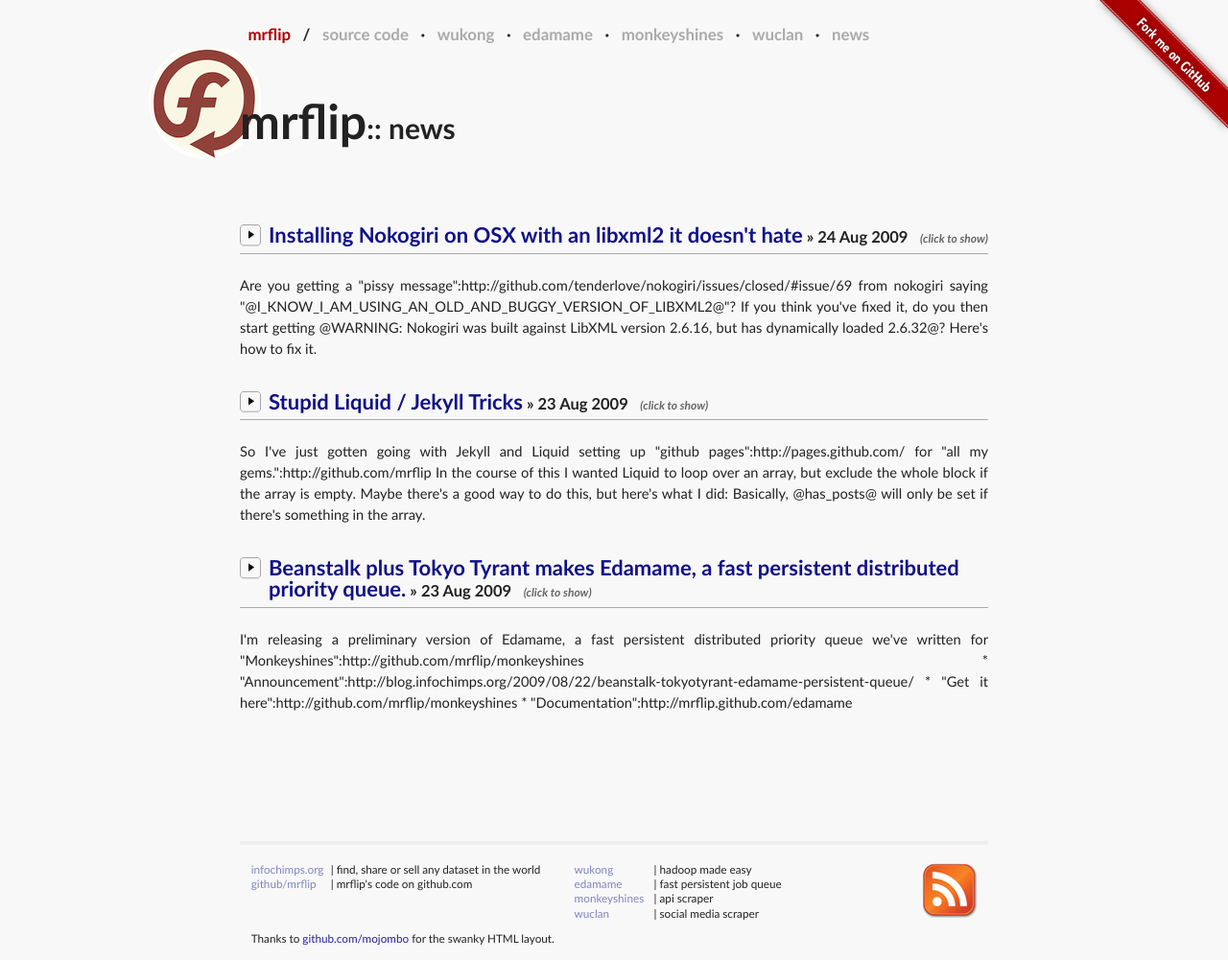
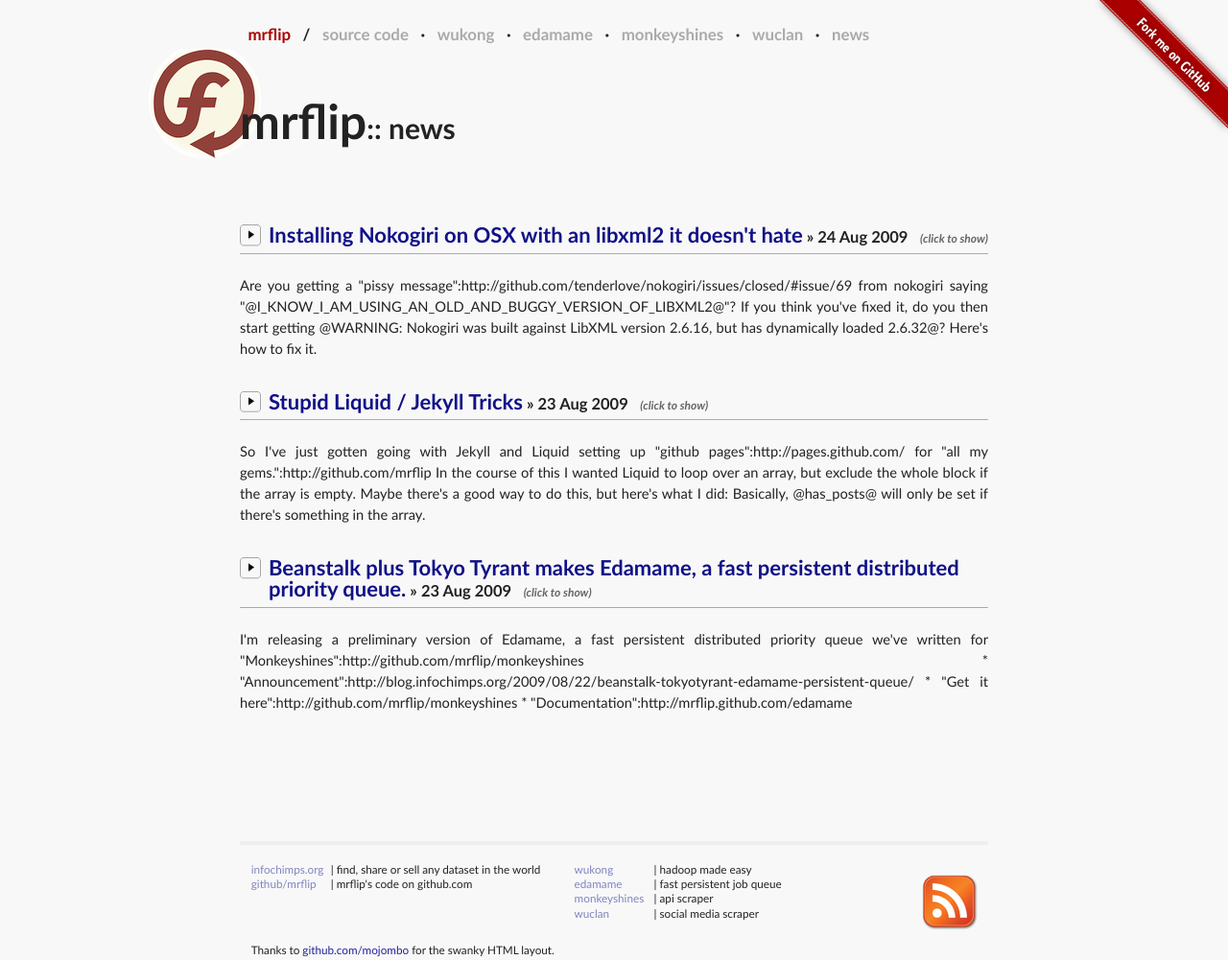
Before and after one commit to mrflip/mrflip.github.com, a Jekyll site: the page built from news.html, in a window 1280 px wide. Shown: the whole page at 96% size. Built offline with Jekyll 4.4.1, drawn with Linux system fonts in a browser that asks for light colours; nearby versions of some CDN libraries; Markdown is read by kramdown in place of the engine named in the settings.

Commit message:
Fixing markup

```diff
--- a/_layouts/default.html
+++ b/_layouts/default.html
@@ -37,7 +37,7 @@
   {% endif %}
   {{ content | textilize }}
 
-  <br class="clear">
+  <br class="clear"/>
 
   <div id="footer">
     <div class="contact list aligned">
@@ -57,7 +57,7 @@
     <div class="rss">
       <!-- http://feeds.feedburner.com/{{ site.gemuser }}-github-com-{{ site.gemname }} -->
       <!-- <a href="http://feeds.feedburner.com/{{ site.gemuser }}-github-com/{{ site.gemname }}" title="{{ site.gemuser }}/{{ site.gemname }} news" /> -->
-      <a href="atom.xml"><img src="/images/rss.png" alt="Subscribe to RSS Feed" /></a>
+      <p><a href="atom.xml"><img src="/images/rss.png" alt="Subscribe to RSS Feed" /></a></p>
     </div>
     <br class="clear">
     <div class="credits">
```
